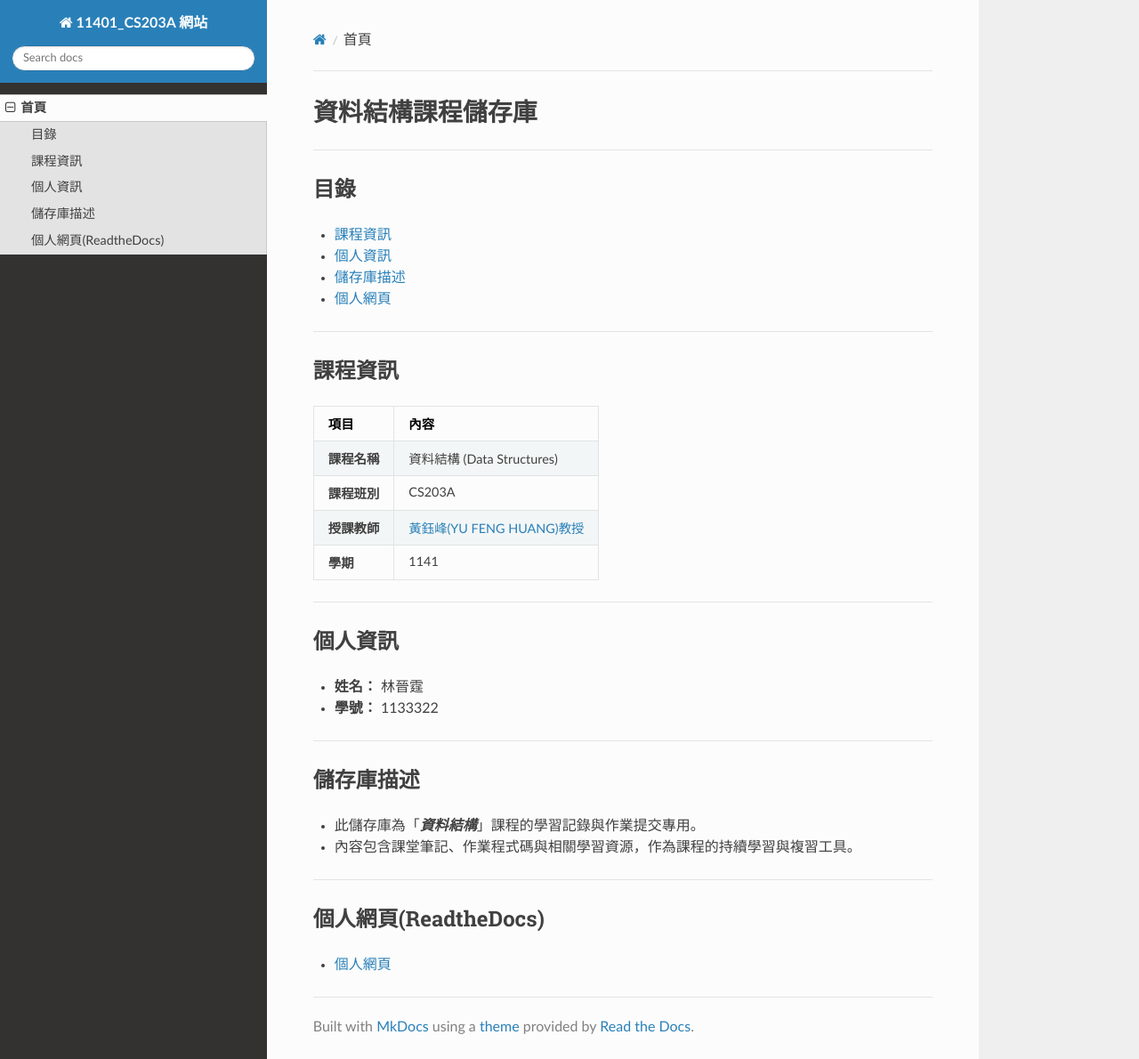
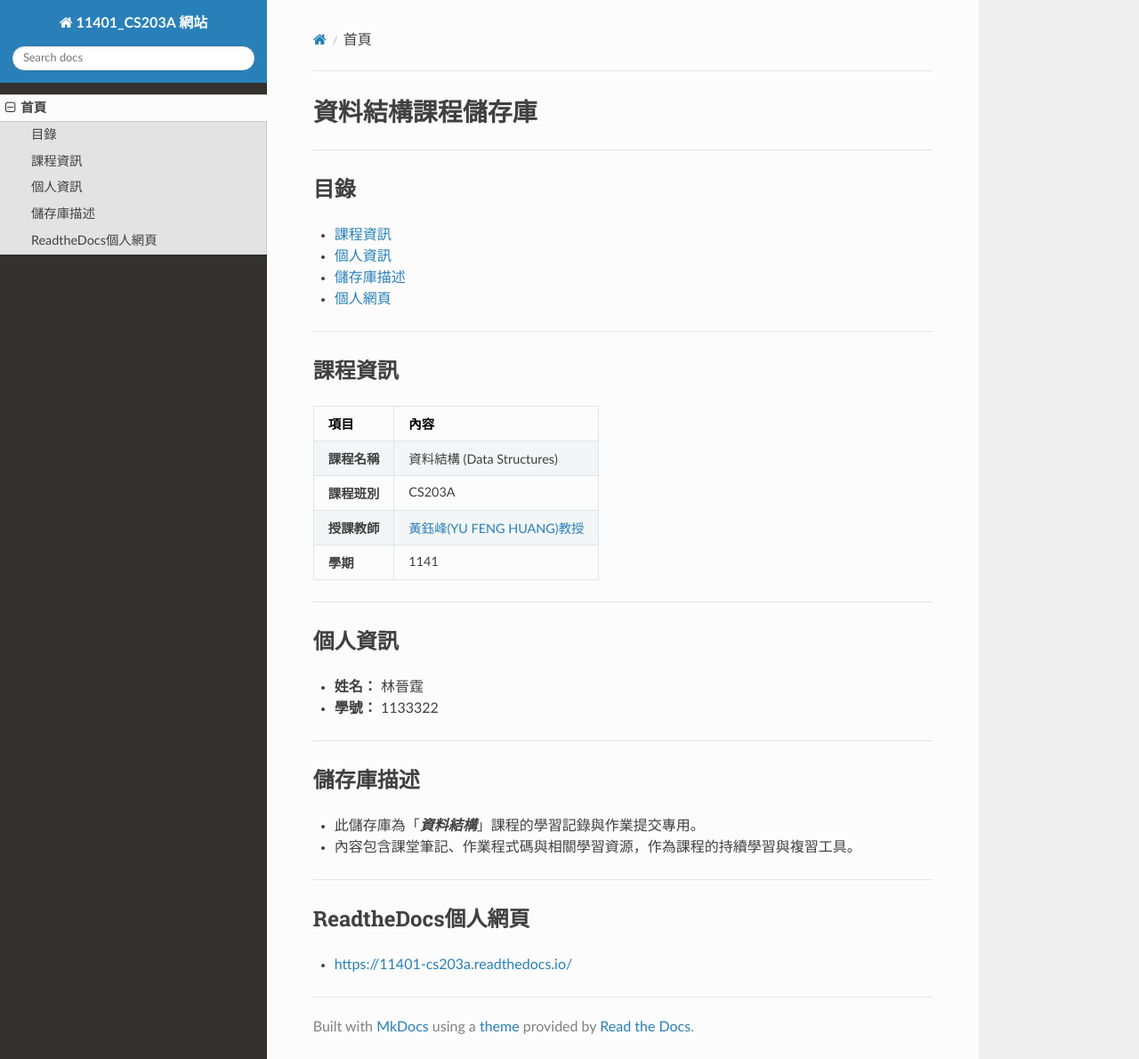
Before and after one commit to tim9910/11401_CS203A, an MkDocs documentation site: the page built from docs/index.md, in a window 1280 px wide and 1190 px high. Shown: the whole window at 89% size. Built offline with MkDocs 1.6.1, drawn with Linux system fonts in a browser that asks for light colours; nearby versions of some CDN libraries.

Commit message:
modify table of contents

```diff
--- a/docs/index.md
+++ b/docs/index.md
@@ -6,7 +6,7 @@
 - [課程資訊](#課程資訊)
 - [個人資訊](#個人資訊)
 - [儲存庫描述](#儲存庫描述)
-- [個人網頁](#個人網頁(ReadtheDocs))
+- [個人網頁](#ReadtheDocs個人網頁)
 
 ---
 
@@ -35,5 +35,5 @@
 
 ---
 
-## 個人網頁(ReadtheDocs)
-- [個人網頁](https://11401-cs203a.readthedocs.io/)
+## ReadtheDocs個人網頁
+- [https://11401-cs203a.readthedocs.io/](https://11401-cs203a.readthedocs.io/)
```
Also changed, not shown: README.md (+3 -3 lines).
